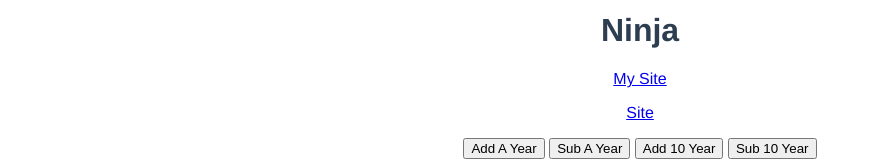
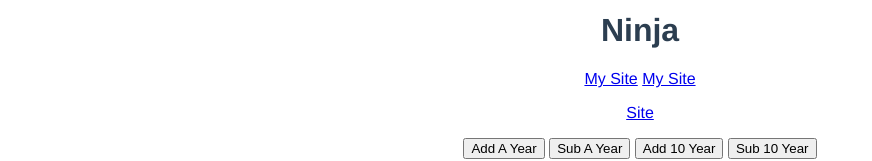
Before and after one commit to e911/Vue-JS-Tutorial, a Vue app: page / in a window 1280 px wide. Shown: the part 146-307 px from the top of the page, without its empty margins (0-872 px from the left). Built offline with nearby package versions, Linux system fonts and the light colour scheme.

Commit message:
Event modifier

```diff
--- a/index.html
+++ b/index.html
@@ -12,6 +12,7 @@
       <p>{{ name }}</p>
       <h1>{{ job }}</h1>
       <a v-bind:href="website">My Site</a>
+      <a v-on:click.prevent='clickME' href="https://thapapujan.com.np">My Site</a>
       <p v-html="websiteTag"></p>
 
       <button @click="add(1)">Add A Year</button>
@@ -21,6 +22,5 @@
       <p>My age is {{ age }}</p>
       <div id="canvas" v-on:mousemove="updateXY">{{ x }}, {{ y }}</div>
     </div>
-    <!-- built files will be auto injected -->
   </body>
 </html>
--- a/src/main.js
+++ b/src/main.js
@@ -29,9 +29,12 @@ new Vue({
     subtract: function (dec) {
       this.age -= dec
     },
-    updateXY: function(event){
+    updateXY: function (event){
       this.x = event.offsetX;
       this.y = event.offsetY;
+    },
+    clickME: function (){
+      alert('Event modifier: Prevent Default!')
     }
   }
 })
```
